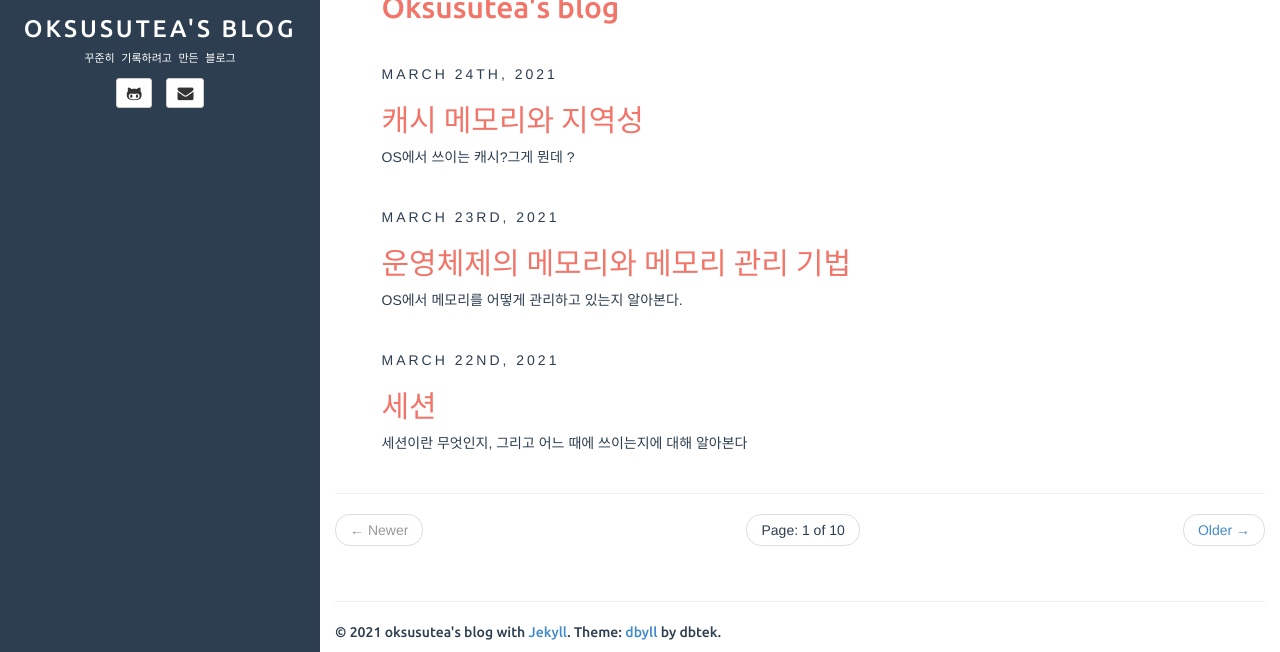
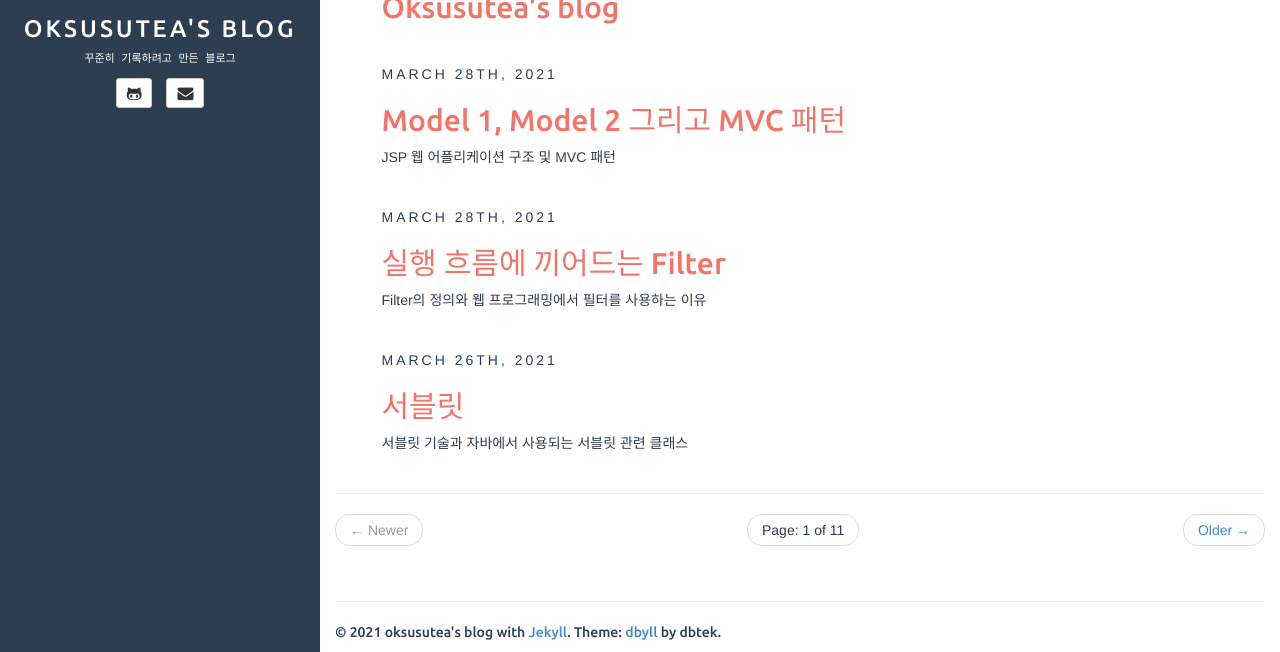
Before and after one commit to oksusutea/oksusutea.github.io, a Jekyll site: the page built from index.html, in a window 1280 px wide and 934 px high, cut to the strip 282-934 px from the top of the window. Built offline with Jekyll 4.4.1, drawn with Linux system fonts in a browser that asks for light colours; the list of posts is cut into pages by our own code; part of the change alters nothing that is shown.

Commit message:
JSP 웹 프로그래밍

````diff
--- /dev/null
+++ b/_posts/2021-03-26-servlet.md
@@ -0,0 +1,94 @@
+---
+layout: post
+title: 서블릿
+categories: [Servlet]
+tags: [Java, Web Programming]
+description: 서블릿 기술과 자바에서 사용되는 서블릿 관련 클래스
+fullview: false
+comments: true
+---
+
+
+## Servlet
+서블릿이란, 클라이언트의 요청을 처리하고 그결과를 반환하는 Servlet 클래스의 구현 규칙을 지킨 자바 웹 프로그래밍 기술이다.
+간단히 요약하자면, **자바를 사용하여 웹을 만들기 위해 필요한 기술**이라고 할 수 있다.
+클라이언트가 어떠한 요청을 하면, 그에 따른 결과를 전송해야 하는데 이러한 역할을 하는 자바 프로그램이다.
+
+### Servlet 특징
+
+* **클라이언트의 요청**에 의해 동적으로 동작하는 웹어플리케이션 컴포넌트이다.
+* html을 사용하여 요청에 응답한다.
+* Java Thread를 이용하여 동작한다.
+* MVC 패턴에서 주로 Controller로 이용된다.
+* 주로 HTTP 프로토콜 서비스를 지원하는 `javax.servlet.http.HttpServlet` 클래스를 상속받는다.
+
+### Servlet 동작 방식
+
+<p style="center">
+<img src ="https://t1.daumcdn.net/cfile/tistory/993A7F335A04179D20">
+</p>
+
+1. 사용자가 URL을 입력하면 HTTP Request가 Servlet Container로 전송한다.
+2. 요청을 전송받은 Servlet Container는  HttpServletRequest, HttpServletResponse 객체를 생성한다.
+3. web.xml을 기반으로 사용자가 요청한 URL이 어느 서블릿에 대한 요청인지 탐색한다.
+4. 해당 서블릿에서 service 메소드를 호출 후, 클라이언트의 GET,POST여부에 따라 `doGet()` 또는 `doPost()`를 호출한다.
+5. `doGet()`혹은 `doPost()` 메소드는 동적 페이지를 생성한 뒤 HttpRequestResponse객체에 응답을 보낸다.
+6. 응답이 끝나면 HttpServletRequest, HttpServletResponse 두 객체를 소멸시킨다.
+
+<br/>
+<br/>
+
+### Servlet Container
+서버에 서블릿을 만들었다고 스스로 작동하는 것이 아니다. 이 서블릿들을 관리해주는 것이 필요한데, 그 역할을 하는 것이 바로 서블릿 컨테이너다.  서블릿 컨테이너는 **서블릿의 생명주기를 관리**하고 **요청에 따른 스레드를 생성**한다.  또, **클라이언트의 request를 받고 response를 보낼 수 있게 웹 서버와 소켓을 만들어 통신**을 해준다. 대표적인 예로는 **톰캣**이 있다. 톰캣은 실제로 웹서버와 통신하여 JSP와 Servlet이 동작하는 환경을 제공해준다.
+
+#### Servlet Container의 역할
+
+* 웹서버와의 통신 지원
+	* 서블릿 컨테이너는 서블릿과 웹서버가 손쉽게 통신할 수 있게 해준다. 일반적으로 개발자는 소켓을 만들고 특정 포트를 리스닝하고, 연결 요청이 들어오면 스트림을 생성하여 요청을 받는 과정등을 구현해야하지만, 서블릿 컨테이너는 이러한 기능을 API로 제공하여 복잡한 과정을 생략할 수 있게 해준다. 그래서 개발자가 서블릿에 구현해야 할 비즈니스 로직에 대해서만 초점을 두게끔 와준다.
+* 서블릿 생명주기 관리
+	* 서블릿 컨테이너는 서블릿의 생성과 소멸을 관리한다. 서블릿 클래스를 로딩하여 인스턴스화하고, 초기화 메소드를 호출하고, 요청이 들어오면 적절한 서블릿 메소드를 호출한다. 또한, 서블릿이 생명을 다 한 순간에는 소멸시킨다.
+* 멀티쓰레드 지원 및 관리
+	* 서블릿 컨테이너는 요청이 올 때마다 새로운 자바 쓰레드를 하나 생성하는데, HTTP 서비스 메소드를 실행하고 나면, 쓰레드는 자동으로 죽게된다. 원래는 쓰레드를 관리해야 하지만 서버가 다중 쓰레드를 생성 및 운영해주어 쓰레드의 안정성에 대해 걱정하지 않아도 된다.
+* 선언적인 보안 관리
+	* 서블릿 컨테이너 사용시 개발자는 보안과 관련된 내용을 서블릿 또는 자바 클래스에 구현해 놓지 않아도 된다. 보통 XML에 기록하여, 보안에 대해 수정할 일이 있어도 자바 소스코드를 수정하여 다시 컴파일하지 않아도 된다.
+
+#### Servlet의 생명주기
+
+<p style="center">
+
+<img src="https://t1.daumcdn.net/cfile/tistory/991870335A04292F0B">
+</p>
+
+* 클라이언트의 요청이 들어오면, 컨테이너는 해당 서블릿이 메모리에 있는지 확인하고, 없을 경우 `init()`메소드를 호출하여 적재한다. `init()`메소드는 최초 한 번만 실행되기 때문에, 서블릿 쓰레드에서 공통적으로 사용해야 하는 것이 있다면 오버라이딩하여 구현한다. 실행 중 서블릿이 변경될 경우, 기존 서블릿을 파괴하고 `init()`을 다시 호출해 새로운 내용을 다시 메모리에 적재한다.
+	* 이 과정에서 서블릿은 대부분 멀티스레드 환경에서 **싱글톤**으로 동작한다는 것을 알 수 있다. 즉, 서블릿 클래스당 하나의 오브젝트만 만들어 두고, 사용자의 요청을 담당하는 여러 스레드에서 하나의 오브젝트를 공유하여 동시에 사용하는 것으로 볼 수 있다.
+* `init()`이 호출된 후, 클라이언트의 요청에 따라서 `service()`메소드가 호출되며  `doPost()` 혹은 `doGet()`등으로 분기처리된다. 이때 서블릿 컨테이너가 클라이언트의 요청이 오면 가장 먼저 `HttpServletRequest`, `HttpServletResponse`에 의해 `request`와 `response`객체가 생성된다.
+* 컨테이너가 서블릿에 종료 요청을 하면 `destroy()`메소드가 호출되고, 이 역시 한 번만 실행된다. 종료시에 처리해야 하는 작업들은 `destroy()` 메소드를 오버라이딩하여 구현하면 된다.
+
+
+### JSP란 ?
+
+JSP는 Java Servlet Page의 약자이며, **Java코드가 들어가있는 HTML코드**이다. 서블릿은 자바 소스 코드 안에 HTML코드가 들어가있는 형태이지만, JSP는 이와 반대로 HTML 소스코드 속에 자바 소스코드가 들어가있는 구조를 가진다. 자바 소스코드로 작성된 부분은 웹브라우저로 보내는 것이 아니라 웹 서버에서 실행된다. 이렇게 작성된 코드는 WAS에 의해 서블릿 클래스로 변환하고 컴파일해 사용된다.
+
+
+***
+
+
+### Java에서 Servlet 구현하기
+
+### Servlet 클래스간의 관계
+Java에서 Servlet과 관련된 인터페이스/클래스는 아래 세가지가 있다.
+
+* `Servlet` 인터페이스 : `Servlet` 인터페이스는 자바 웹 프로그래밍을 개발할 때 반드시 구현해야 하는 메소드를 선언하고 있는 인터페이스이다. 해당 인터페이스 implements시 아래 다섯가지 메소드를 구현해야 한다.
+	* `init()`
+	* `service()`
+	* `destroy()`
+	* `getServletConfig()` : 서블릿 초기화에 관련된 변수를 가지고 있는 `ServletConfig` 객체 리턴
+	* `getServletInfo()` : 서블릿에 대한 간단한 정보 리턴
+* `GenericServlet` 클래스 : `Servlet` 인터페이스와 `ServletConfig`인터페이스를 구현하여 프로토콜에 무관한 기본적인 서비스 기능을 제공한다. . `init()`, `destory()`, `getServletConfig()`, `getServletInfo()` 메소드를 미리 구현해놓았기 때문에 개발자는 `service()`만 재정의 하면 된다.
+* `HttpServlet` 클래스 : `GenericServlet`클래스를 상속하여 `service()`메소드를 재정의 함으로써 HTTP프로토콜에 알맞은 동작을 수행하도록 구현한 추상클래스이다. 즉, **HTTP 프로토콜 기반으로 브라우저로부터 요청을 전달받아 처리하도록 하는 클래스**이다.  `GenericServlet`과는 다르게 `Service()`메소드를 구현하지 않고 `doGet()`, `doPost()` 등의 메소드를 구현한다.
+
+
+***
+참고 자료 및 이미지 출처  :
+
+1. [[JSP]Servlet이란?](https://mangkyu.tistory.com/14)
--- /dev/null
+++ b/_posts/2021-03-28-filter.md
@@ -0,0 +1,241 @@
+---
+layout: post
+title: 실행 흐름에 끼어드는 Filter
+categories: [Java]
+tags: [JSP, Java]
+description: Filter의 정의와 웹 프로그래밍에서 필터를 사용하는 이유
+fullview: false
+comments: true
+---
+
+Java 웹 프로그래밍에서 프로그램 흐름의 앞 혹은 뒤에 공통적인 처리를 할 수 있는 방법이 있는데,  **필터, 인터셉터, AOP**가 있다. 이 세가지 방법에 중에서도 스프링과 무관한 **Filter**에 대해 먼저 정리해보았다.
+
+## Filter
+필터는 **HTTP의 요청과 응답을 변경할 수 있는 재사용 가능한 클래스**이다. 서블릿 2.3 규약에 새롭게 추가되었다.  필터는 객체의 형태로 존재해 클라이언트에서 오는 요청(request)와 최종 자원(JSP, 서블릿 등) 사이에 위치해 클라이언트의 요청 정보를 알맞게 변경할 수 있다. 또한, 필터는 최종 자원과 클라이언트로 가는 응답(response) 사이에 위치해 요청 결과를 알맞게 변경할 수 있다.
+
+#### 주요 응용
+
+* 응답 데이터 변환
+* 특정 아이피만 접근허용
+* 인코딩 변환 처리
+* xss방어
+
+### 필터의 기본 구조
+
+<p style="center">
+
+<img src="https://twofootdog.github.io/images/filter_20190313.jpg">
+
+</p>
+
+위 그림으로 보면 알 수 있듯이, **자원이 받게되는 요청 정보는 클라이언트와 자원 사이에 존재하는 필터에 의해 변경된 요청 정보가 되면, 또하 클라이언트가 보는 응답 정보는 필터가 변경한 응답 정보가 된다.** 필터는 한 개 뿐 아니라, 여러개의 필터가 모여 하나의 체인(chain)을 형성할 수도 있다.
+여러 개의 필터가 모여 하나의 체인을 형성할 때, 첫번째 필터가 변경하는 요청정보는 클라이언트의 요청 정보가 되지만, 체인의 두 번째 필터가 변경하는 요청 정보는 첫번째 필터를 통해 변경된 요청정보가 된다. 응답 정보의 경우 요청 정보와 비슷한 과정을 거치지만, 필터의 적용 순서과 요청 때와는 반대라는 것을 유념해두어야 한다.
+필터는 정보 뿐 아니라 흐름도 변경할 수 있다. 즉, **필터는 클라이언트의 요청을 필터 체인의 다음 단계에 보내는 것이 아니라, 다른 자원의 결과를 클라이언트에 전송할 수 있다.** 이런 기능은 사용자 인증이나 권한 검사 같은 기능 구현시 용이하게 사용할 수 있다.
+
+### 필터 구현 관련 인터페이스 및 클래스
+필터를 구현하는데 있어 핵심 역할을 하는 아래 세가지가 있다.
+
+* `javax.servlet.Filter` 인터페이스 : 클라이언트와 최종 자원 사이에 위치하는 필터를 나타내며, 개발자가 구현해야 하는 인터페이스
+* `javax.servlet.ServletRequestWrapper` 클래스 : 필터가 요청을 변경한 결과를 저장하는 래퍼 클래스
+* `javax.servlet.ServletResponseWrapper` 클래스 : 필터가 응답을 변경하기 위해 사용하는 래퍼 클래스
+
+개발자는 이 세 타입을 이용해 필터를 구현하고, 요청과 응답 정보를 변경하는 기능을 구현 할 수 있다.
+
+### Filter 인터페이스
+
+Servlet 패키지에서는 아래와 같이 인터페이스가 정의되어 있다.
+
+```java
+package javax.servlet;
+
+import java.io.IOException;
+
+public interface Filter {
+
+    public void init(FilterConfig filterConfig) throws ServletException;
+
+    public void doFilter(ServletRequest request, ServletResponse response,
+                         FilterChain chain) throws IOException, ServletException;
+
+
+    public void destroy();
+}
+
+```
+
+위 인터페이스를 알맞게 구현해주기 위해 아래 메소드를 오버라이딩 해주어야 한다.
+
+* `public void init(FilterConfig filterConfig)`
+	* 필터를 초기화 할 때 호출된다.
+* ` public void doFilter(ServletRequest request, ServletResponse response,
+                         FilterChain chain)`
+	* 필터 기능을 수행하는 메소드. 클라이언트의 요청이 있을때마다 실행되며, chain을 이용해 체인의 다음 필터로 처리를 전달 할 수 있다.
+*  ` public void destroy()` :
+	*  필터가 웹 컨테이너에서 삭제될 때 호출. 보통 초기화시 생성했던 자원을 소멸시킬 때 사용된다.
+
+
+### 필터 구현 및 등록 예제
+필터를 구현하는 방법은 간단하다. `Filter`인터페이스를 구현하여 필터 클래스를 만들고, `web.xml`설정파일에서 어떤 경로로 접근할 때 필터를 적용할 지 등록해주기만 하면 끝이다! 아래 예제는 요청시 requestURL을 찍어주는 예제이다.
+
+#### 소스 부분
+
+```java
+package org.test.one;
+
+import java.io.IOException;
+
+import javax.servlet.Filter;
+import javax.servlet.FilterChain;
+import javax.servlet.FilterConfig;
+import javax.servlet.ServletException;
+import javax.servlet.ServletRequest;
+import javax.servlet.ServletResponse;
+import javax.servlet.http.HttpServletRequest;
+
+public class TestFilter implements Filter {
+
+    @Override
+    public void doFilter(ServletRequest req, ServletResponse res, FilterChain chain) throws IOException, ServletException { // 모든 요청(Request)에 대해서 이 부분이 실행된다.
+        HttpServletRequest request = (HttpServletRequest)req;
+
+        System.out.println("RequestURL : "+request.getRequestURL());
+
+        chain.doFilter(req, res); //다음 필터로 넘어간다.
+    }
+
+    @Override
+    public void init(FilterConfig config) throws ServletException { // 초기화할 때 실행되는 부분
+        String testParam = config.getInitParameter("testParam");
+
+        System.out.println("testParam : "+testParam);
+    }
+
+
+    @Override
+    public void destroy() {
+
+    }
+}
+
+```
+
+
+#### web.xml 부분
+
+```
+...
+    <filter>
+    <filter-name>TestFilter</filter-name>
+    <filter-class>
+        org.test.one.TestFilter
+    </filter-class>
+    <init-param>
+        <param-name>testParam</param-name>
+        <param-value>This is Test Parameter!!!</param-value>
+    </init-param>
+    </filter>
+    <filter-mapping>
+        <filter-name>TestFilter</filter-name>
+        <url-pattern>/*</url-pattern>
+    </filter-mapping>
+</web-app>
+
+```
+
+
+### 필터 설정하기 : web.xml 이용
+필터를 설정하는 방법은 두가지가 있는데, 첫번째 방법은 web.xml파일에 관련 정보를 추가하는 방법이다.
+
+```java
+
+....
+
+    <filter>
+        <filter-name>NullParameter</filter-name>
+        <filter-class>filter.NullParameterFilter</filter-class>
+        <init-param>
+            <param-name>parameterNames</param-name>
+            <param-value>id,name</param-value>
+        </init-param>
+    </filter>
+
+	<filter-mapping>
+		<filter-name>NullParameter</filter-name>
+		<url-pattern>*.jsp</url-pattern>
+		<dispatcher>INCLUDE</dispatcher>
+	</filter-mapping>
+
+	<filter>
+		<filter-name>LoginCheck</filter-name>
+		<filter-class>filter.LoginCheckFilter</filter-class>
+	</filter>
+
+	<filter-mapping>
+		<filter-name>LoginCheck</filter-name>
+		<url-pattern>/board/*</url-pattern>
+		<url-pattern>/board2/*</url-pattern>
+		<servlet-name>testServlet</servlet-name>
+	</filter-mapping>
+
+</web-app>
+```
+여기서 주요 태그를 살펴보자.
+
+* `<filter>` : 필터를 등록한다. `<filter-name>`에는 필터의 이름을 지정하고, `<filter-class>`는 구현한 필터 클래스를 패키지명까지 포함하여 지정해준다. 웹 컨테이너는 서버를 띄울 때 web.xml 설정의 `<filter>`태그를 읽어 필터 객체를 생성하고 초기화한다.
+* `<filter-mapping>` : 등록한 필터의 동작 범위를 설정할 수 있다. `<filter-name>`은 앞서 등록한 필터명을 지정하고, `<url-pattern>`은 URL패턴을 입력한다. 서블릿 등록시의 규칙과 동일하다. url패턴 말고 서블릿을 기준으로도 등록할 수 있는데, `<servlet-name>` 태그를 사용하면 필터링할 서블릿을 지정할 수 있다.(서블릿 클래스명이 아닌 web.xml에서 등록한 명칭이라는 점을 유의하자!)
+	* 이 태그에서는 여러개의 `<url-pattern>`과 `<servlet-name>`을 등록할 수 있다.
+* `<dispatcher>`: 필터가 적용하는 시점을 지정할 수 있다.
+	* `REQUEST` : 클라이언트의 요청일 경우(DEFAULT 값)
+	* `FORWARD` : `forward()`를 통해 제어 흐름을 이동하는 경우
+	* `INCLUDE` : `include()`를 통해 포함되는 경우
+	* `ERROR` : 에러페이지에 적용
+
+
+
+### 필터 설정하기 : `@WebFilter` 애노테이션을 이용
+web.xml을 이용해 설정하는것 외에도, 자바파일에서 `@WebFilter`애노테이션을 사용해 필터를 설정할 수 있다. 애노테이션을 사용하는 방법은 아래와 같다.
+
+```java
+
+@WebFilter(filterName = "xsltFilter", urlPatterns = {"/xml/*"})
+public class XSLTFilter implements Filter {
+	...필터 구현 내용
+}
+```
+이 경우, /xml/*을 통해 요청을 들어올경우 위 필터를 적용하게 된다. `@WebFilter`애노테이션의 주요 속성은 아래와 같다.
+
+* `urlPattrns` :  필터를 적용할 URL 패턴 목록을 지정한다.
+* `servletNames` : 필터를 적용할 서블릿 이름 목록을 지정한다.
+* `filterNames` :  필터 이름을 지정한다.
+* `initParams` : 초기화 파라미터 목록을 지정한다.
+* `dispatcherTypes`필터를 적용할 범위를 지정한다.
+
+### 필터의 실행 순서
+web.xml을 통해 필터를 생성하였을 경우, 해당 파일에 작성된 순서대로 필터가 실행된다. 즉, `<filter-mapping>`이 정의된 순서를 기준으로 필터체인의 정렬 순서를 정의한다.
+
+```
+<filer-mapping>
+    <filter-name>firstFilter</filter-name>
+    <url-pattern>/*</url-pattern>
+</filer-mapping>
+
+
+<filer-mapping>
+    <filter-name>secondFilter</filter-name>
+    <url-pattern>/*</url-pattern>
+</filer-mapping>
+
+
+<filer-mapping>
+    <filter-name>thirdFilter</filter-name>
+    <url-pattern>/third</url-pattern>
+</filer-mapping>
+
+```
+위와 같이 작성된 web.xml파일에서, `/third/hi`를 요청할 경우 firstFilter -> secondFilter -> thirdFilter 순으로 실행이 된다. 하지만 `@WebFilter` 어노테이션을 이용하였을 경우, 필터의 실행 순서를 지정하는 속성이 없기 때문에 마구잡이로 실행될 수 있다..
+
+***
+참고 자료 :
+1. [최범균의 JSP 2.3 웹 프로그래밍: 기초부터 중급까지 CHAPTER 19 : 필터](http://www.kyobobook.co.kr/product/detailViewKor.laf?mallGb=KOR&ejkGb=KOR&barcode=9788980782802)
+2. [자바 Filter 사용 방법 및 예제](https://nine01223.tistory.com/238)
+3. [[서블릿/JSP] 필터(Filter) 사용 방법 및 예제](https://dololak.tistory.com/598)
--- /dev/null
+++ b/_posts/2021-03-28-mvc-model.md
@@ -0,0 +1,84 @@
+---
+layout: post
+title: Model 1, Model 2 그리고 MVC 패턴
+categories: [Java]
+tags: [Design Pattern, JSP, Java]
+description: JSP 웹 어플리케이션 구조 및 MVC 패턴
+fullview: false
+comments: true
+---
+
+JSP 웹 어플리케이션 설계에서 흔히 사용되는 두가지 디자인 모델이 있는데 그 중 **모델 1**과 **모델 2**가 있다.  모델 1과 모델 2의 차이는 **JSP에서 모든 로직과 출력을 처리하느냐 아니느냐**로 구분 할 수 있다. 추가로, 개발자라면 꼭 ! 필수로 알아야 하는 **MVC 패턴**에 대해 정리해보기로 한다.
+
+***
+
+## 모델 1 구조
+모델 1은 JSP를 이용한 단순한 모델이다. 클라이언트의 요청과 응답을 JSP페이지가 담당하는 구조로 되어있다.
+JSP페이지에 비즈니스 로직 처리를 위한 코드와 웹 브라우저 출력 관련 코드가 뒤섞여 있고, 웹 브라우저의 요청이 곧바로 JSP에 전달된다.
+
+<p style="center">
+<img src="https://t1.daumcdn.net/cfile/tistory/01304D3D50EC59230B">
+</p>
+
+* 장점 : 배우기 쉽고, 기능과 JSP가 직관적으로 연결된다.
+* 단점 : 로직 코드와 뷰 코드가 혼합되어 JSP 코드가 복잡해진다. 그리고 복잡해질수록 유지보수가 어려워진다.
+
+***
+
+## 모델 2 구조
+
+모델 2 구조는 모델 1 구조와 달리 웹 브라우저의 요청을 하나의 서블릿이 받는다. 서블릿은 웹 브라우저의 요청을 알맞게 처리한 후, 그 결과를 보여줄 JSP페이지로 포워딩한다.  포워딩을 통해 요청 흐름을 받은 JSP 페이지는 결과 화면을 클라이언트에 전송한다.
+모델 2 구조의 특징은, 웹 브라우저의 모든 요청이 단일 진입점, 즉 하나의 서블릿에서 처리한다는 점이다. 그리고 MVC 패턴과 모델 2 구조와는 완벽하게 일치한다.
+
+<p style="center">
+<img src="https://t1.daumcdn.net/cfile/tistory/1120884150EC5AC501">
+</p>
+
+* 장점 :
+	* 로직코드와 뷰 코드가 분리되어 유지보드가 쉬워진다.
+	* 컨트롤러 서블릿에서 권한 검사 및 인증과 같은 공통 기능 처리가 가능해진다.
+	* 확장이 용이하다.
+* 단점 :
+	* 작업량이 많다(컨트롤러와 뷰를 동시 개발)
+
+***
+
+## MVC 패턴
+MVC 패턴은 크게 모델, 뷰, 컨트롤러 세 부분으로 구성되어 있으며, 각각의 요소는 다음과 같은 역할을 담당한다.
+
+* 모델 : 비즈니스 영역의 로직을 처리한다.
+* 뷰 : 비즈니스 영역에 대한 프레젠 테이션 뷰(사용자가 보여져야 할 화면)를 담당한다.
+* 컨트롤러 : 사용자의 입력 처리와 흐름 제어를 담당한다.
+
+MVC 패턴의 핵심은,
+
+* 비즈니스 로직을 처리하는 모델과 결과 화면을 보여주는 뷰를 분리한다.
+* 어플리케이션의 흐름 제어나 사용자의 처리 요청은 컨트롤러에게 집중된다.
+
+이렇게 각각의 역할에 집중하여  다른 역할을 침범하지 않도록 기능을 수행하도록 할 수 있으며, 이렇게 MVC 패턴을 사용함으로써 유지보수 작업이 쉬워지고 어플리케이션을 쉽게 확장할 수 있다.
+
+### MVC 패턴의 컨트롤러 : 서블릿
+모델 2 구조에서 서블릿은 MVC 패턴의 컨트롤러 역할을 한다. 서블릿은 웹 브라우저의 요청과 웹 어플리케이션의 전체적인 흐름을 제어한다. 간략하게 컨트롤러 역할을 하는 서블릿이 어떤 순서로 실행되는지 확인해보자.
+
+1. HTTP 요청 받음
+2. 클라이언트가 요구하는 기능 분석
+3. 요청한 비즈니스 로직을 처리하는 모델 사용
+4. 결과를 request 또는 session에 저장
+5. 알맞은 뷰 선택 후, 뷰로 포워딩 또는 리다이렉트
+
+
+### MVC의 모델
+컨트롤러는 서블릿을 통해 구현되고, 뷰는 JSP를 통해서 구현되는데 모델은 명확하게 어떤 것을 통해 구현한다는 규칙이 없다. 비즈니스 로직을 처리해주면 모델이 될 수 있다. 모델이 제공해야 하는 기능은 웹 브라우저의 요청을 처리하는데 필요한 기능이다. 예를 들어, 글 조회 요청이 온다면 DB에서 글 리스트를 읽어오는 기능을 제공하는 모델이 있을 수 있다. 간략하게 모델은 아래의 순서로 실행된다고 볼 수 있다.
+
+1. 컨트롤러부터 요청 받음
+2. 비즈니스 로직 수행
+3. 수행 결과를 컨트롤러에 리턴
+
+모델은 보통 서비스 클래스나 DAO등을 통해 구현된다.
+
+
+
+
+***
+참고 자료 :
+1. [최범균의 JSP 2.3 웹 프로그래밍: 기초부터 중급까지 CHAPTER 18 : MVC 패턴 구현](http://www.kyobobook.co.kr/product/detailViewKor.laf?mallGb=KOR&ejkGb=KOR&barcode=9788980782802)
````
Also changed, not shown: _posts/2021-03-24-cache.md (+1 -1 lines).
